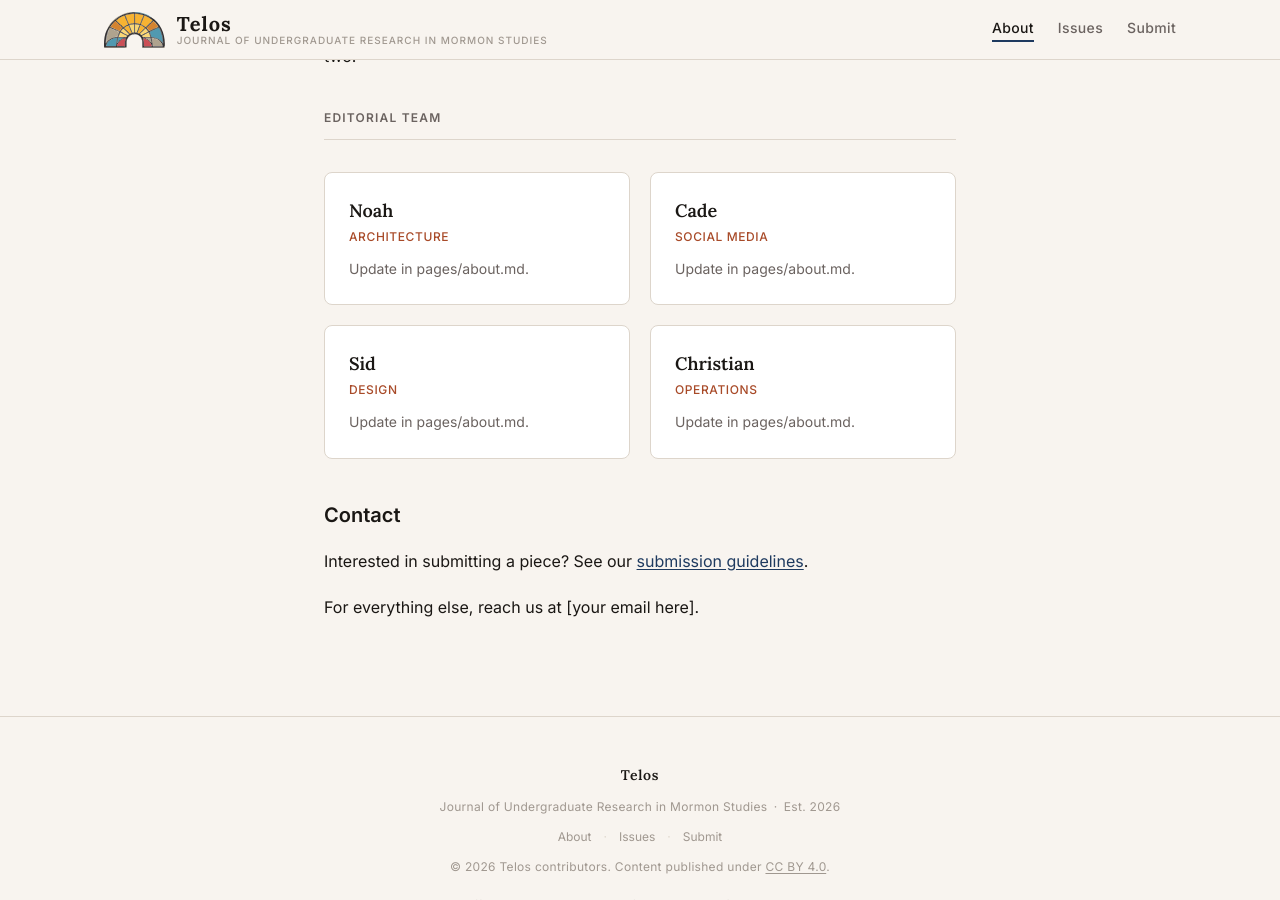
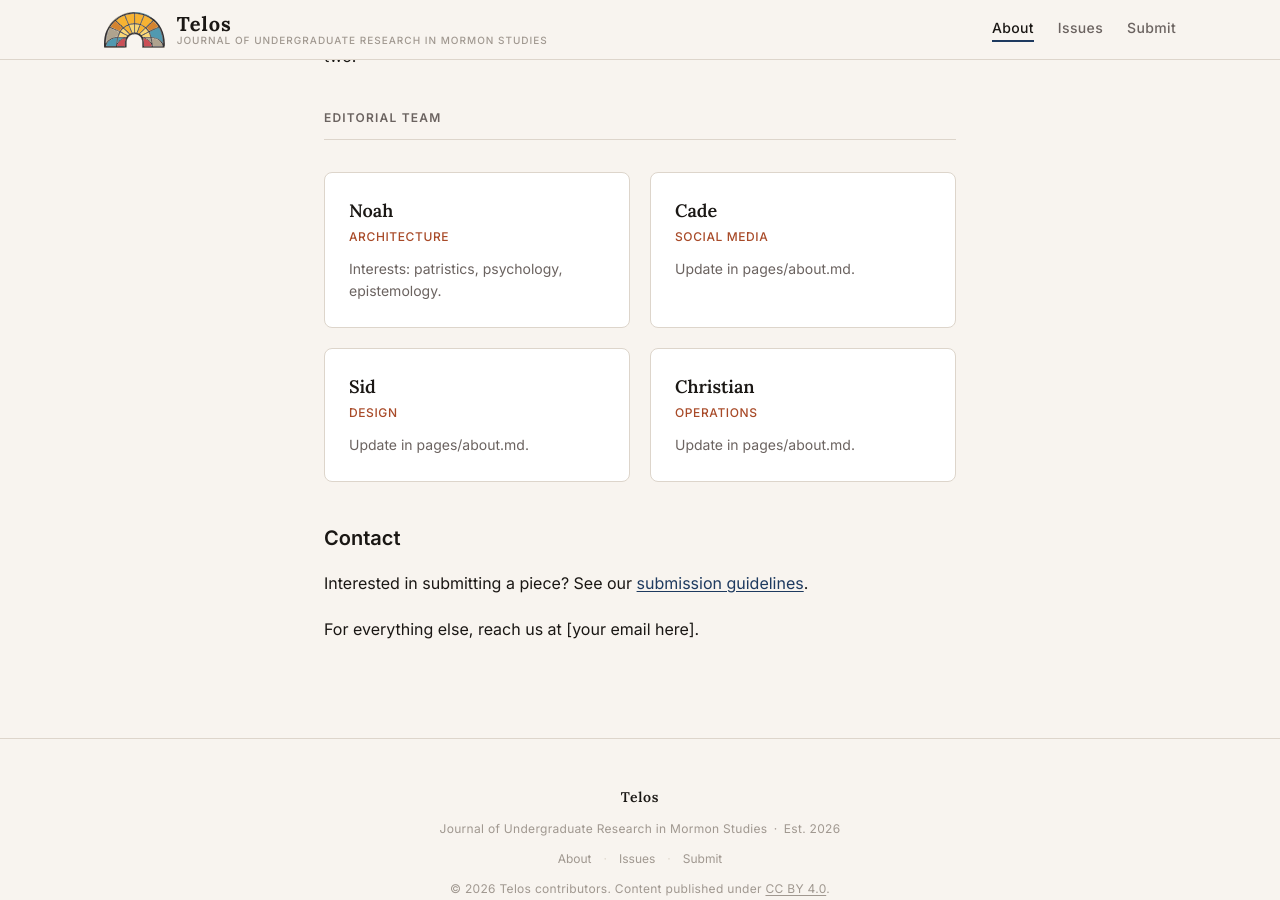
Before and after one commit to Noah-Airmet/jurms, a Jekyll site: the page built from pages/about.md, in a window 1280 px wide and 900 px high, scrolled down 861 px. Built offline with Jekyll 4.4.1, drawn with Linux system fonts in a browser that asks for light colours.

Commit message:
interests

```diff
--- a/pages/about.md
+++ b/pages/about.md
@@ -49,7 +49,7 @@ We take doctrine seriously. We take evidence seriously. We try not to confuse th
       <div class="team-card">
         <p class="team-card__name">Noah</p>
         <p class="team-card__role">Architecture</p>
-        <p class="team-card__bio">Update in pages/about.md.</p>
+        <p class="team-card__bio">Interests: patristics, psychology, epistemology.</p>
       </div>
       <div class="team-card">
         <p class="team-card__name">Cade</p>
```
